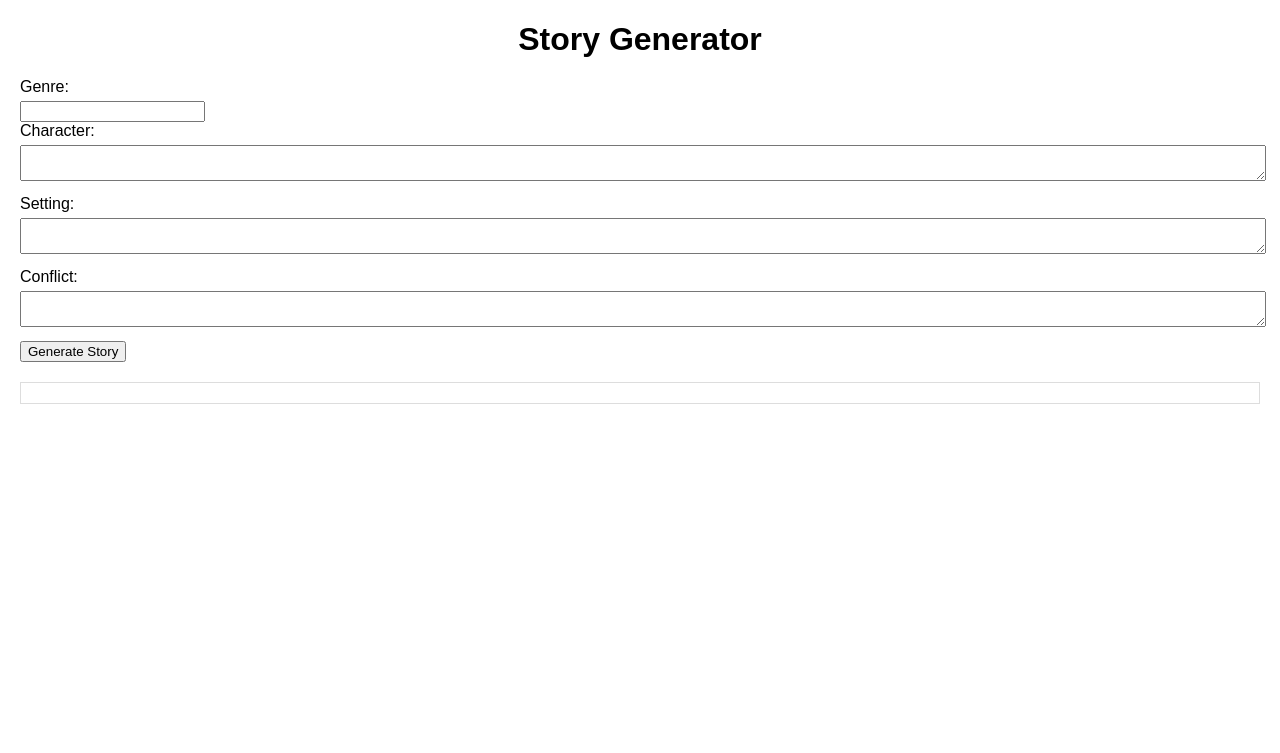
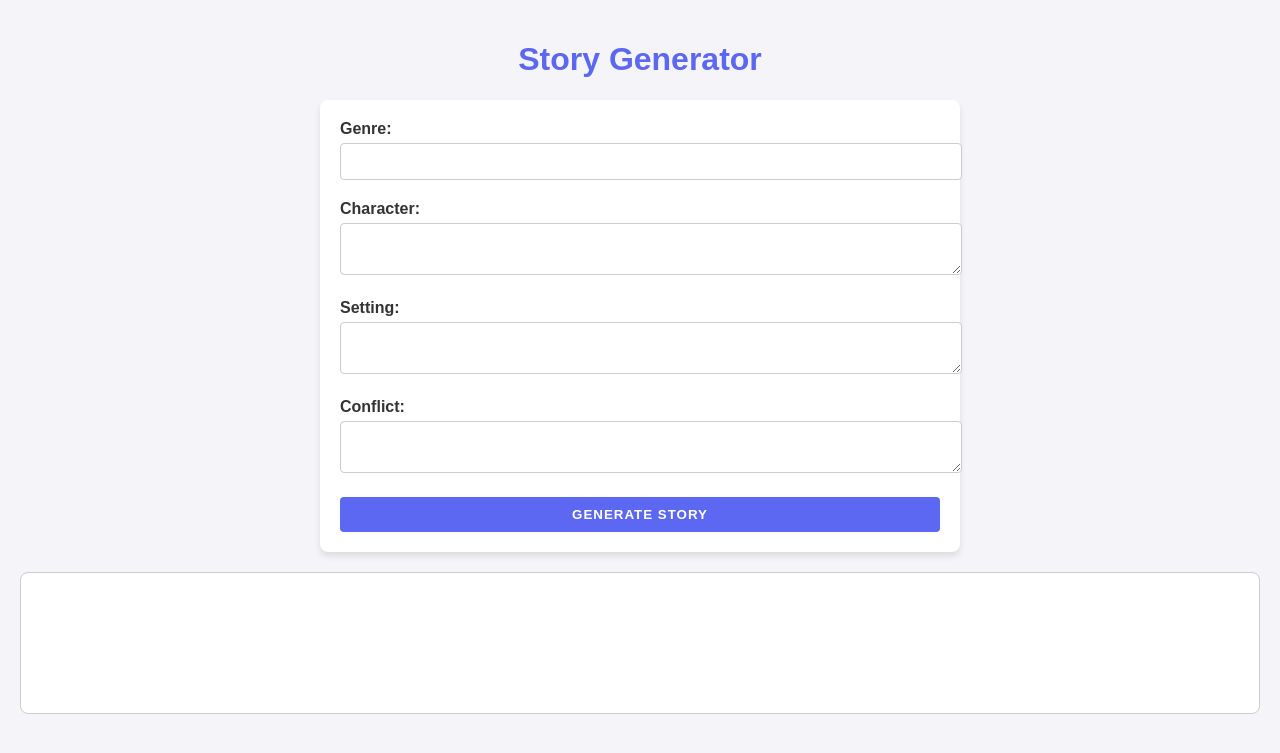
Before and after one commit to itsaryanchauhan/Story-Spark, a Flask app: page / in a window 1280 px wide. Shown: the top 753 px of the page. Run offline with Flask 3, Linux system fonts and the light colour scheme.

Commit message:
Update style.css

```diff
--- a/static/style.css
+++ b/static/style.css
@@ -1,26 +1,80 @@
+/* General body styles */
 body {
-  font-family: sans-serif;
-  margin: 20px;
+    font-family: 'Arial', sans-serif;
+    background-color: #f4f4f9;
+    color: #333;
+    margin: 0;
+    padding: 20px;
 }
 
+/* Header styles */
 h1 {
-  text-align: center;
-  margin-bottom: 20px;
+    text-align: center;
+    color: #5c67f2;
+}
+
+/* Form styling */
+form {
+    background: white;
+    padding: 20px;
+    border-radius: 8px;
+    box-shadow: 0 4px 6px rgba(0,0,0,0.1);
+    margin: 20px auto;
+    width: 90%;
+    max-width: 600px;
 }
 
 label {
-  display: block;
-  margin-bottom: 5px;
+    margin-bottom: 5px;
+    font-weight: bold;
+    display: block;
 }
 
+input[type="text"],
 textarea {
-  width: 100%;
-  resize: vertical;
-  margin-bottom: 10px;
+    width: 100%;
+    padding: 10px;
+    margin-bottom: 20px;
+    border: 1px solid #ccc;
+    border-radius: 4px;
 }
 
+/* Button styling */
+button {
+    background-color: #5c67f2;
+    color: white;
+    border: none;
+    padding: 10px 20px;
+    text-transform: uppercase;
+    letter-spacing: 1px;
+    font-weight: bold;
+    border-radius: 4px;
+    cursor: pointer;
+    display: block;
+    width: 100%;
+}
+
+button:hover {
+    background-color: #4a54e1;
+}
+
+/* Story display area */
 #generated-story {
-  border: 1px solid #ddd;
-  padding: 10px;
-  margin-top: 20px;
+    background: #fff;
+    border: 1px solid #ccc;
+    padding: 20px;
+    border-radius: 8px;
+    margin-top: 20px;
+    min-height: 100px;
+    white-space: pre-wrap; /* Maintains whitespace formatting from the generated story */
 }
+
+/* Feedback section styling */
+#feedback-section {
+    margin-top: 20px;
+    text-align: center;
+}
+
+#feedback-section button {
+    margin: 0 10px;
+}
```
